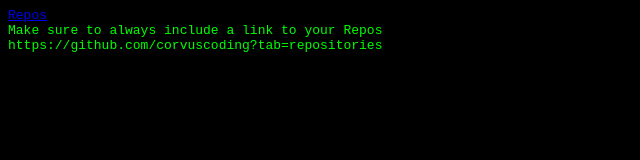
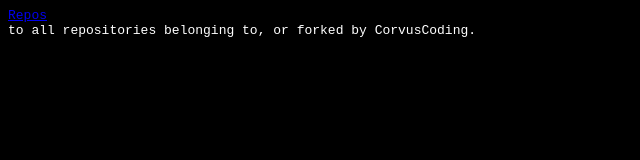
Before and after one commit to CorvusCoding/Sidney-Bartlett.github.io, a plain HTML site: page index.html in a window 1280 px wide. Shown: the whole page, without its empty margins (0-640 px from the left). Drawn offline with Linux system fonts and the light colour scheme.

Commit message:
Update index.html

```diff
--- a/index.html
+++ b/index.html
@@ -1,14 +1,14 @@
 <html>
-  <head><title>  corvuscoding.github.io </title></head>
+  <head><title>  CorvusCoding.github.io </title></head>
  <body>
 <style>
-  body{ color: #00ff00; background:#000000;
+  body{ color: #ffffff; background:#000000;
   }
    </style>
+
 <pre>
 <a href = "https://github.com/corvuscoding?tab=repositories">Repos</a>
-Make sure to always include a link to your Repos
-https://github.com/corvuscoding?tab=repositories
+to all repositories belonging to, or forked by CorvusCoding.
 
 
 </pre>
```
